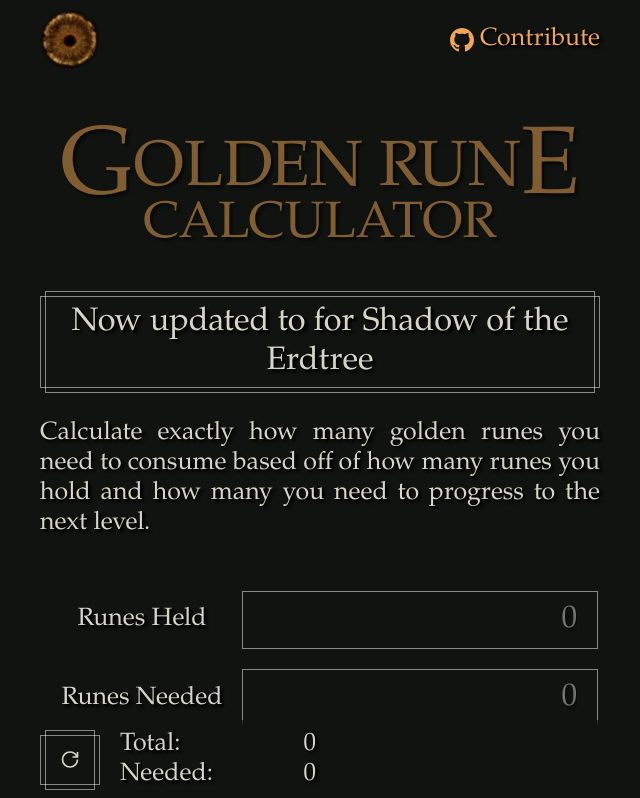
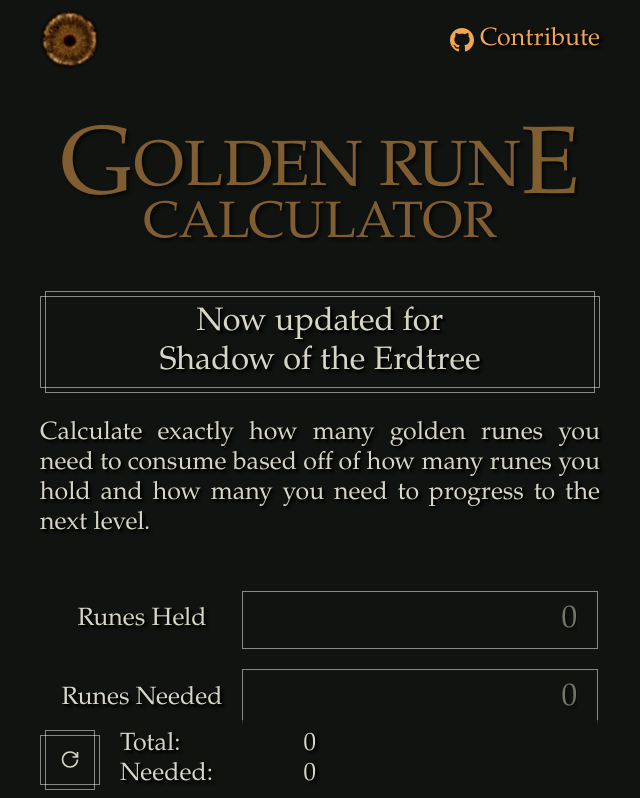
Before and after one commit to sergnio/golden-rune-calculator, a Next.js app: page / in a window 1280 px wide. Shown: the top 798 px of the page, without its empty margins (320-960 px from the left). Built offline with nearby package versions, Linux system fonts and the light colour scheme.

Commit message:
Tweak alert

```diff
--- a/src/components/EnterRunes/index.tsx
+++ b/src/components/EnterRunes/index.tsx
@@ -13,7 +13,9 @@
           <span className="big">G</span>olden Run<span className="big">e</span>
           <span className="sub">Calculator</span>
         </h1>
-        <p className={styles.Alert}>Now updated to for Shadow of the Erdtree</p>
+        <p className={styles.Alert}>
+          Now updated for Shadow&nbsp;of&nbsp;the&nbsp;Erdtree
+        </p>
         <p>
           Calculate exactly how many golden runes you need to consume based off
           of how many runes you hold and how many you need to progress to the
```
